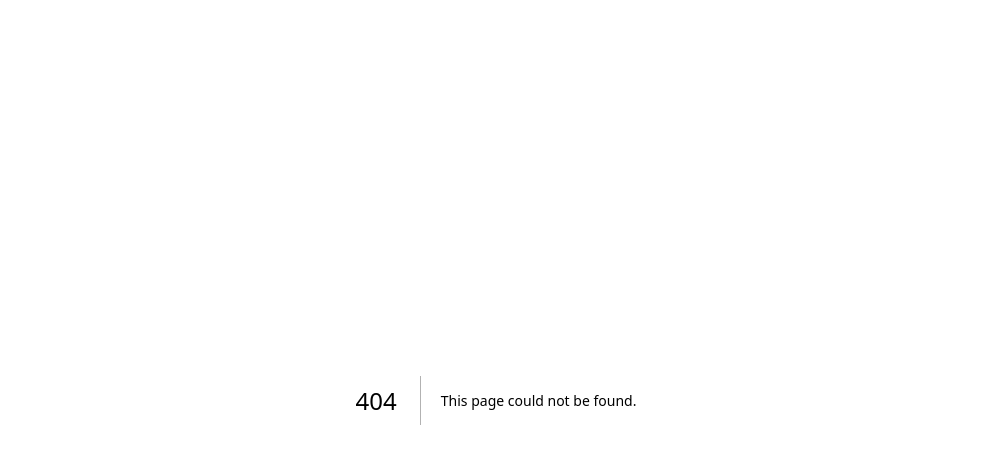
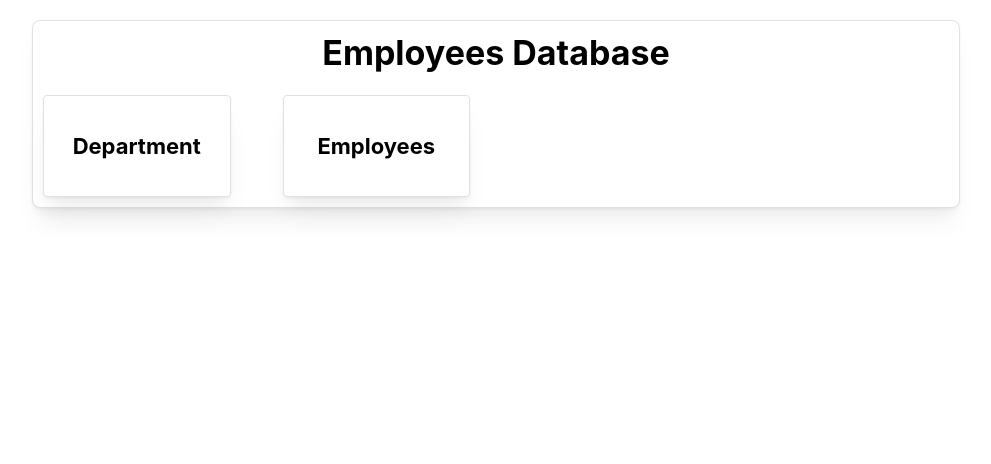
Before and after one commit to LeeSKII/next-mantine, a Next.js app: page /employees in a window 1280 px wide. Before the commit this address had no page. Shown: the top 464 px of the page, without its empty margins (144-1135 px from the left). Built offline with nearby package versions, Linux system fonts and the light colour scheme.

Commit message:
增加employees展示

```diff
--- /dev/null
+++ b/src/app/employees/department/page.tsx
@@ -0,0 +1,3 @@
+export default function Page() {
+  return <div>page</div>;
+}
--- /dev/null
+++ b/src/app/employees/layout.tsx
@@ -0,0 +1,13 @@
+import { Container } from "@mantine/core";
+
+export default function EmployeesLayout({
+  children,
+}: {
+  children: React.ReactNode;
+}) {
+  return (
+    <Container size={"md"} mt={20}>
+      {children}
+    </Container>
+  );
+}
--- /dev/null
+++ b/src/app/employees/loading.tsx
@@ -0,0 +1,3 @@
+export default function Loading() {
+  return <div>Employees loading</div>;
+}
--- /dev/null
+++ b/src/app/employees/page.tsx
@@ -0,0 +1,45 @@
+import {
+  Paper,
+  Box,
+  Title,
+  Text,
+  Anchor,
+  Center,
+  SimpleGrid,
+} from "@mantine/core";
+import Link from "next/link";
+
+export default function Page() {
+  return (
+    <Paper mt={20} shadow={"md"} withBorder radius={"md"}>
+      <Center my={10}>
+        <Title order={1}>Employees Database</Title>
+      </Center>
+      <SimpleGrid cols={{ base: 1, xs: 2, sm: 3, md: 4 }} spacing={"xl"}>
+        <Paper
+          m={10}
+          withBorder
+          component={Link}
+          href={"/employees/department"}
+        >
+          <Center h={100}>
+            <Box>
+              <Title order={3} style={{ color: "black" }}>
+                Department
+              </Title>
+            </Box>
+          </Center>
+        </Paper>
+        <Paper m={10} withBorder component={Link} href={"/employees/employees"}>
+          <Center h={100}>
+            <Box>
+              <Title order={3} style={{ color: "black" }}>
+                Employees
+              </Title>
+            </Box>
+          </Center>
+        </Paper>
+      </SimpleGrid>
+    </Paper>
+  );
+}
```
Also changed, not shown: src/app/employees/employees/page.tsx (added, +18 -0 lines), src/components/hero/HeroBullets.tsx (+10 -0 lines).
